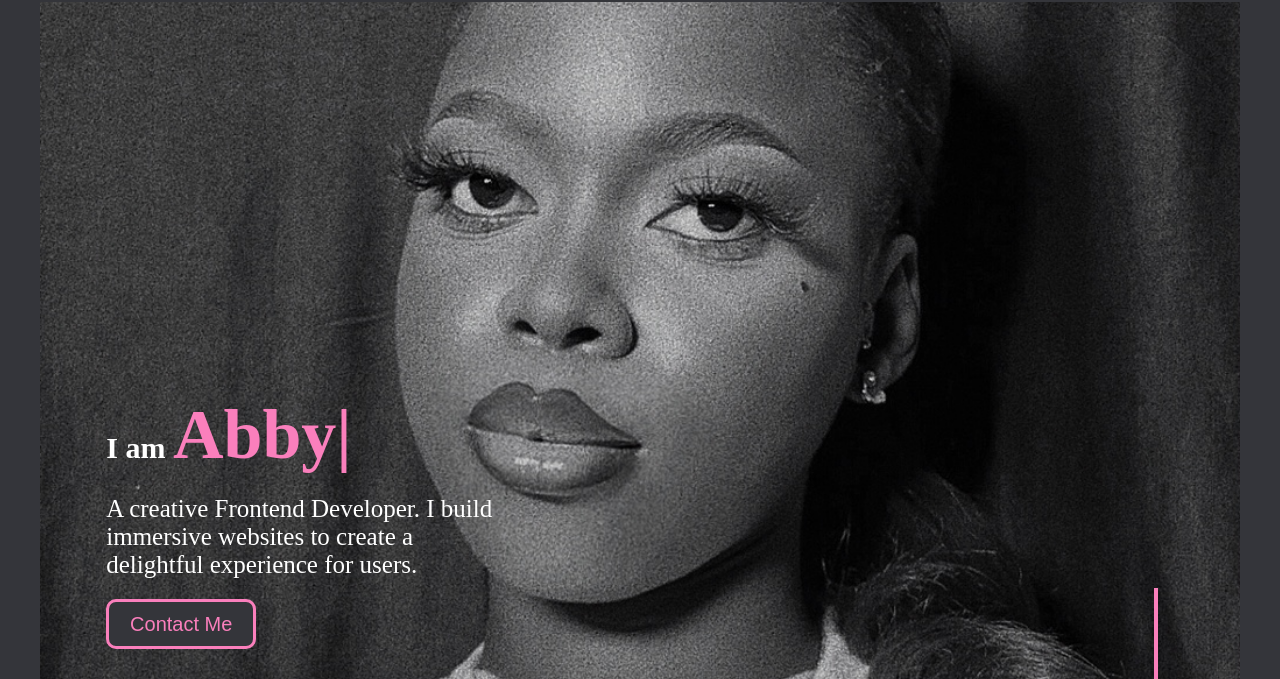
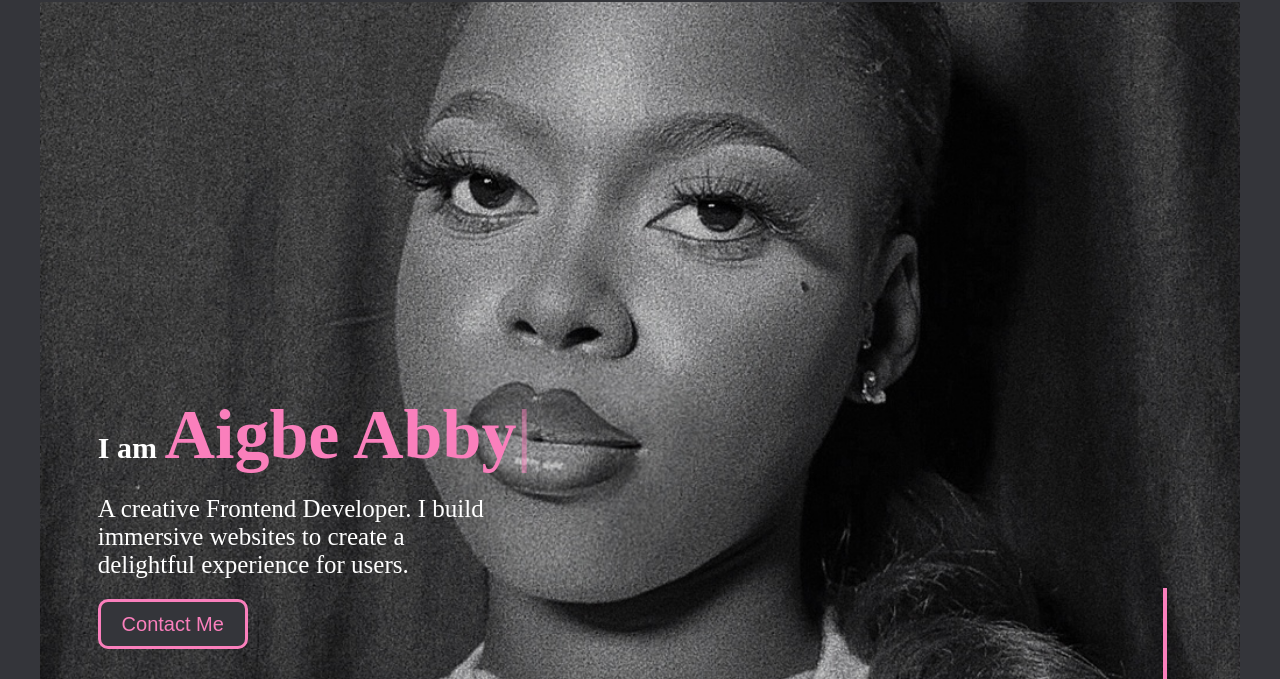
Before and after one commit to Abbyaigbe/newport, a plain HTML site: page index.html in a window 1280 px wide. Shown: the part 108-787 px from the top of the page. Drawn offline with nearby package versions, Linux system fonts and the light colour scheme.

Commit message:
Update index.html

```diff
--- a/index.html
+++ b/index.html
@@ -193,7 +193,7 @@
     <script>
         let typed = new Typed('.animate', {
             strings: [
-                "Abby",
+                "Aigbe Abby",
             ],
             typeSpeed: 100,
             backSpeed: 80,
```
